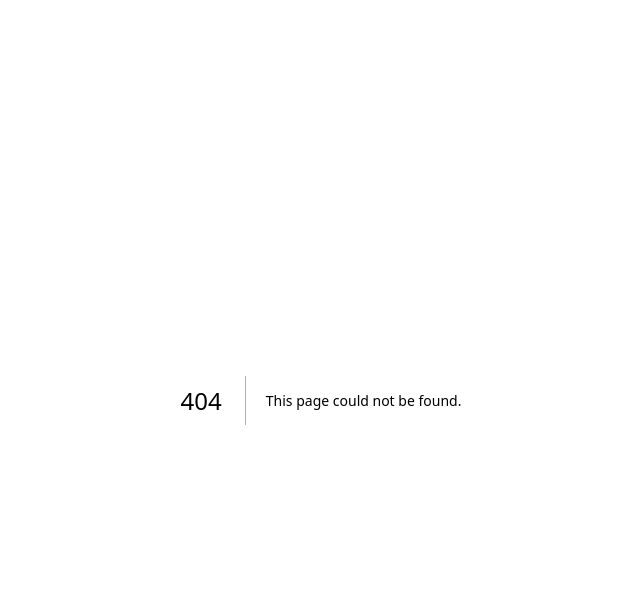
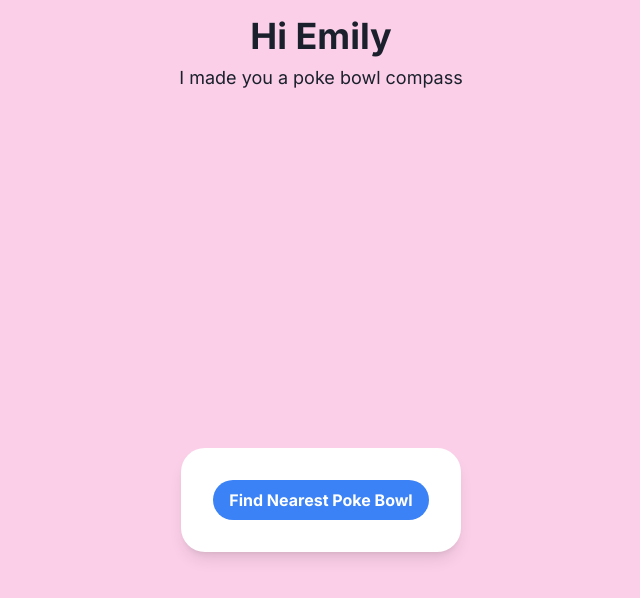
Before and after one commit to JoshuBao/biddle-landing, a Next.js app: page /emily in a window 1280 px wide. Before the commit this address had no page. Shown: the top 598 px of the page, without its empty margins (319-959 px from the left). Built offline with nearby package versions, Linux system fonts and the light colour scheme.

Commit message:
Add PokeFinder

```diff
--- a/package.json
+++ b/package.json
@@ -13,6 +13,8 @@
     "@chakra-ui/react": "^2.8.2",
     "@emotion/react": "^11.11.4",
     "@emotion/styled": "^11.11.5",
+    "autoprefixer": "^10.4.19",
+    "axios": "^1.7.2",
     "framer-motion": "^11.1.9",
     "next": "14.2.3",
     "react": "^18",
--- /dev/null
+++ b/src/app/api/poke/route.ts
@@ -0,0 +1,30 @@
+import { NextRequest, NextResponse } from 'next/server';
+import axios from 'axios';
+
+const yelpApiKey = process.env.NEXT_PUBLIC_YELP_API_KEY;
+const yelpApiUrl = 'https://api.yelp.com/v3/businesses/search';
+
+export async function GET(request: NextRequest) {
+  const { searchParams } = new URL(request.url);
+  const latitude = searchParams.get('latitude');
+  const longitude = searchParams.get('longitude');
+
+  try {
+    const response = await axios.get(yelpApiUrl, {
+      headers: {
+        Authorization: `Bearer ${yelpApiKey}`,
+        'User-Agent': 'BestDish',
+      },
+      params: {
+        term: 'poke',
+        latitude,
+        longitude,
+        limit: 1,
+      },
+    });
+    return NextResponse.json(response.data.businesses[0]);
+  } catch (error) {
+    console.error('Error fetching data from Yelp API:', error);
+    return new NextResponse('Failed to fetch data', { status: 500 });
+  }
+}
--- /dev/null
+++ b/src/app/emily/PokeFinder.tsx
@@ -0,0 +1,88 @@
+'use client';
+
+import { get } from 'http';
+import { useState } from 'react';
+
+interface PokePlace {
+  name: string;
+  location: {
+    address1: string;
+  };
+  coordinates: {
+    latitude: number;
+    longitude: number;
+  };
+  image_url: string;
+}
+
+const PokeFinder = () => {
+  const [location, setLocation] = useState<GeolocationPosition | null>(null);
+  const [nearestPoke, setNearestPoke] = useState<PokePlace | null>(null);
+  const [loading, setLoading] = useState<boolean>(false);
+  const [gettingLocation, setGettingLocation] = useState<boolean>(false);
+
+  const handleGetLocation = () => {
+    console.log('Button clicked, getting location...');
+    setGettingLocation(true);
+    navigator.geolocation.getCurrentPosition(
+      async (position) => {
+        console.log('Position obtained:', position);
+        setLocation(position);
+        setGettingLocation(false);
+        setLoading(true);
+        try {
+          const response = await fetch(
+            `/api/poke?latitude=${position.coords.latitude}&longitude=${position.coords.longitude}`
+          );
+          if (!response.ok) {
+            throw new Error('Network response was not ok');
+          }
+          const pokePlace = await response.json();
+          console.log('Nearest Poke place:', pokePlace);
+          setNearestPoke(pokePlace);
+        } catch (error) {
+          console.error('Error getting nearest Poke place:', error);
+        } finally {
+          setLoading(false);
+        }
+      },
+      (error) => {
+        console.error('Error getting geolocation:', error);
+      }
+    );
+  };
+
+  return (
+    <div className="flex flex-col items-center justify-center min-h-screen py-2">
+      <div className="bg-white p-8 rounded-3xl shadow-lg">
+        <div className="flex flex-col items-center">
+          <button
+            className="bg-blue-500 hover:bg-blue-700 text-white font-bold py-2 px-4 rounded-full"
+            onClick={handleGetLocation}
+          >
+            Find Nearest Poke Bowl
+          </button>
+          {gettingLocation && <div className="mt-4">Getting location...</div>}
+          {loading && <div className="mt-4">Loading...</div>}
+        </div>
+        {nearestPoke && !loading && (
+          <div className="mt-4 text-center">
+            <img src={nearestPoke.image_url} alt={nearestPoke.name} className="w-full h-48 object-cover rounded-3xl mb-4"/>
+            <h1 className="text-xl font-bold">{nearestPoke.name}</h1>
+            <p>{nearestPoke.location.address1}</p>
+            <a
+              className="text-blue-500 underline"
+              href={`https://www.google.com/maps/dir/?api=1&destination=${nearestPoke.coordinates.latitude},${nearestPoke.coordinates.longitude}`}
+              target="_blank"
+              rel="noopener noreferrer"
+            >
+              Get Directions
+            </a>
+          </div>
+        )}
+      </div>
+    </div>
+  );
+};
+
+export default PokeFinder;
--- /dev/null
+++ b/src/app/emily/page.tsx
@@ -0,0 +1,13 @@
+import PokeFinder from './PokeFinder';
+
+const HomePage = () => {
+    return (
+        <div className="bg-pink-200 flex flex-col items-center justify-center min-h-screen py-4">
+            <h1 className="text-4xl font-bold">Hi Emily</h1>
+            <p className="text-lg my-2">I made you a poke bowl compass</p>
+            <PokeFinder />
+        </div>
+    );
+};
+
+export default HomePage;
```
Also changed, not shown: 1 other file (tests, documents, lock files or other folders).
